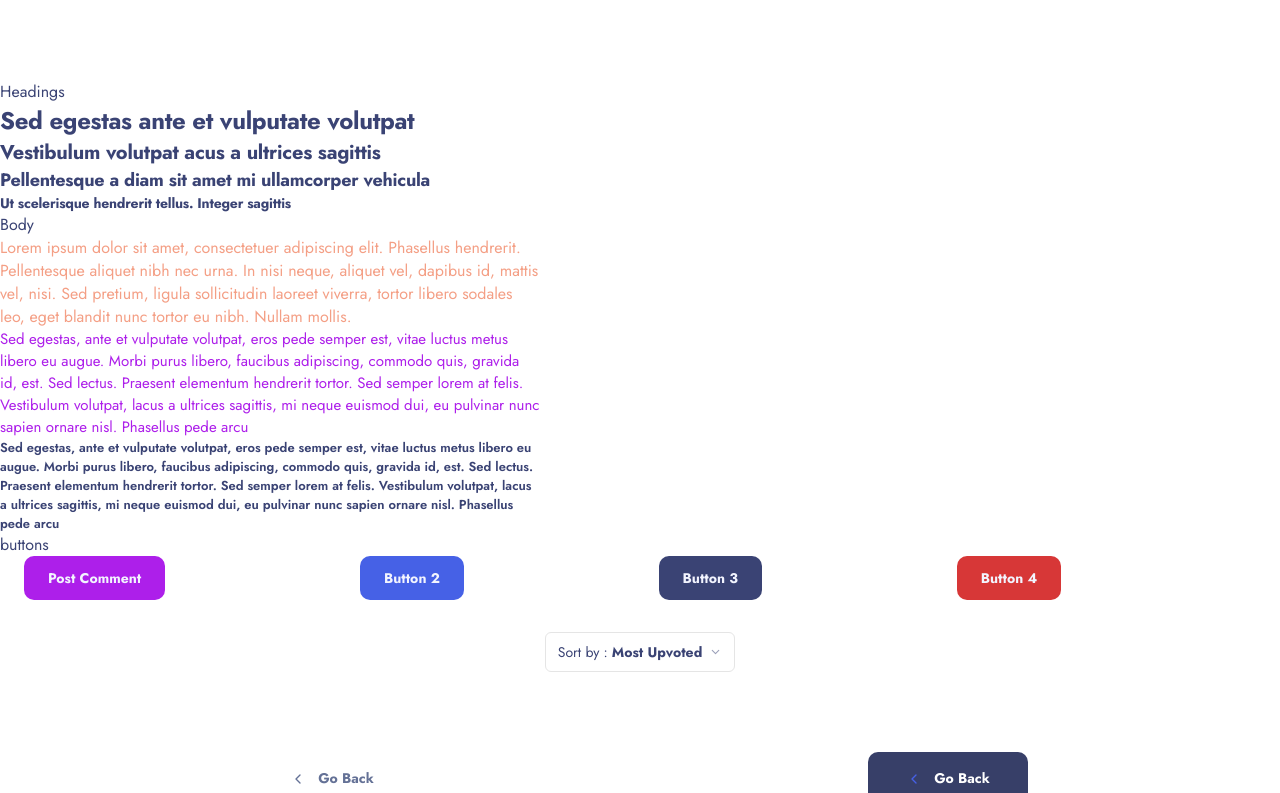
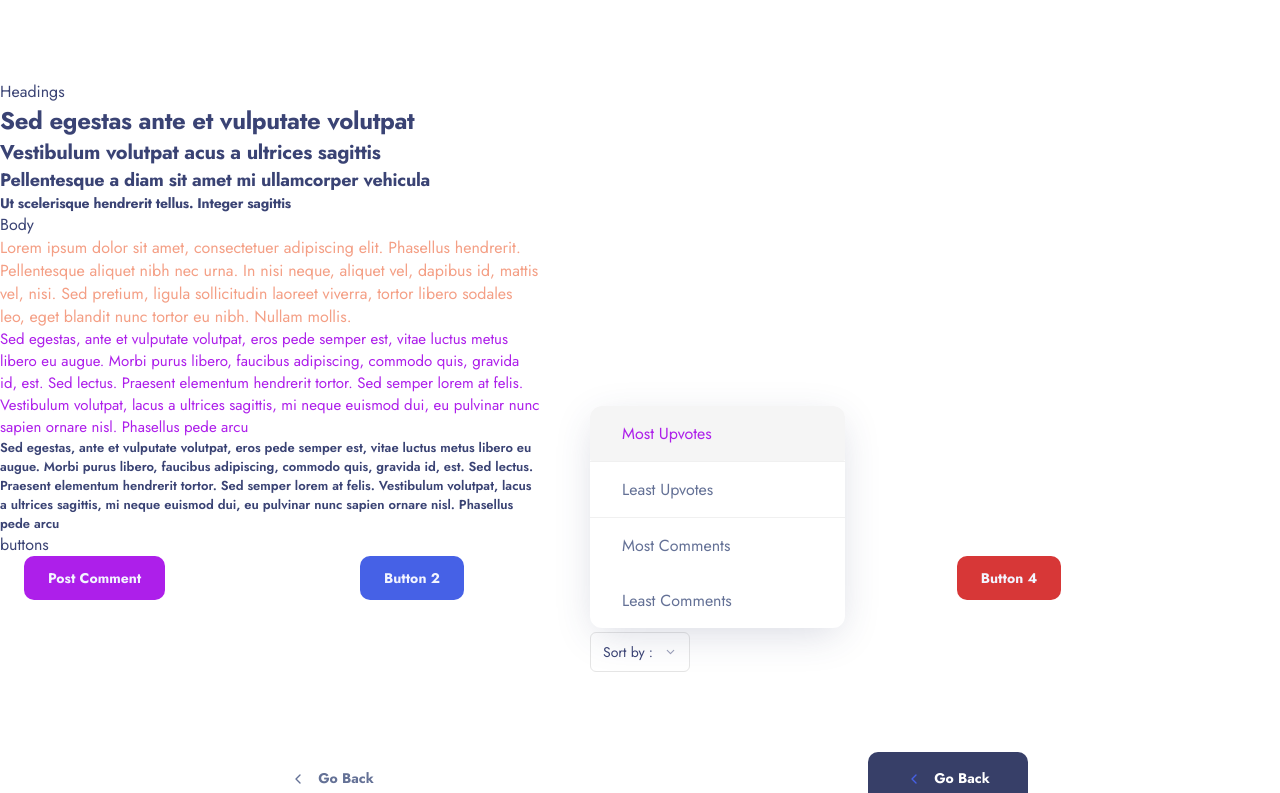
Before and after one commit to keremenen/product-feedback-app, a Next.js app: page / in a window 1280 px wide. Shown: the top 793 px of the page. Built offline with nearby package versions, Linux system fonts and the light colour scheme.

Commit message:
Setup select component from design system

```diff
--- a/src/app/page.tsx
+++ b/src/app/page.tsx
@@ -4,6 +4,7 @@ import {
 	Select,
 	SelectContent,
 	SelectItem,
+	SelectSeparator,
 	SelectTrigger,
 	SelectValue,
 } from '@/components/ui/select'
@@ -59,16 +60,18 @@ export default function Home() {
 				<br />
 			</div>
 			<div className="flex justify-center pb-20">
-				<Select>
+				<Select open>
 					<SelectTrigger>
 						<span className="font-normal">Sort by :</span>
-						<SelectValue placeholder="Most Upvoted" className="text-red-600" />
+						<SelectValue placeholder="" className="text-red-600" />
 					</SelectTrigger>
 					<SelectContent>
 						<SelectItem value="light">Most Upvotes</SelectItem>
+						<SelectSeparator />
 						<SelectItem value="dark">Least Upvotes</SelectItem>
+						<SelectSeparator />
 						<SelectItem value="system">Most Comments</SelectItem>
-						<SelectItem value="system">Least Comments</SelectItem>
+						<SelectItem value="valuer">Least Comments</SelectItem>
 					</SelectContent>
 				</Select>
 			</div>
--- a/src/components/ui/select.tsx
+++ b/src/components/ui/select.tsx
@@ -75,7 +75,7 @@ const SelectContent = React.forwardRef<
 		<SelectPrimitive.Content
 			ref={ref}
 			className={cn(
-				'relative z-50 max-h-96 min-w-[8rem] overflow-hidden rounded-md border border-neutral-200 bg-white text-neutral-950 shadow-md data-[state=open]:animate-in data-[state=closed]:animate-out data-[state=closed]:fade-out-0 data-[state=open]:fade-in-0 data-[state=closed]:zoom-out-95 data-[state=open]:zoom-in-95 data-[side=bottom]:slide-in-from-top-2 data-[side=left]:slide-in-from-right-2 data-[side=right]:slide-in-from-left-2 data-[side=top]:slide-in-from-bottom-2 dark:border-neutral-800 dark:bg-neutral-950 dark:text-neutral-50',
+				'mt-2 relative z-50 max-h-96 min-w-[200px] md:min-w-[255px] overflow-hidden rounded-xl bg-white text-neutral-950 shadow-[0_10px_40px_-7px_#373F6835] data-[state=open]:animate-in data-[state=closed]:animate-out data-[state=closed]:fade-out-0 data-[state=open]:fade-in-0 data-[state=closed]:zoom-out-95 data-[state=open]:zoom-in-95 data-[side=bottom]:slide-in-from-top-2 data-[side=left]:slide-in-from-right-2 data-[side=right]:slide-in-from-left-2 data-[side=top]:slide-in-from-bottom-2',
 				position === 'popper' &&
 					'data-[side=bottom]:translate-y-1 data-[side=left]:-translate-x-1 data-[side=right]:translate-x-1 data-[side=top]:-translate-y-1',
 				className
@@ -86,7 +86,7 @@ const SelectContent = React.forwardRef<
 			<SelectScrollUpButton />
 			<SelectPrimitive.Viewport
 				className={cn(
-					'p-1',
+					'p-0',
 					position === 'popper' &&
 						'h-[var(--radix-select-trigger-height)] w-full min-w-[var(--radix-select-trigger-width)]'
 				)}
@@ -118,14 +118,14 @@ const SelectItem = React.forwardRef<
 	<SelectPrimitive.Item
 		ref={ref}
 		className={cn(
-			'relative flex w-full cursor-default select-none items-center rounded-sm py-1.5 pl-8 pr-2 text-sm outline-none focus:bg-neutral-100 focus:text-neutral-900 data-[disabled]:pointer-events-none data-[disabled]:opacity-50 dark:focus:bg-neutral-800 dark:focus:text-neutral-50',
+			'relative flex w-fullcursor-default select-none text-secondary-dark-grey items-center rounded-sm py-3 pl-6 md:py-4 md:pl-8 pr-2 text-[13px] md:text-[16px] outline-none focus:bg-neutral-100 focus:text-primary-purple  data-[disabled]:pointer-events-none data-[disabled]:opacity-50 hover:text-primary-purple hover:cursor-pointer  transition-colors ease-in-out duration-200 hover:bg-inherit',
 			className
 		)}
 		{...props}
 	>
-		<span className="absolute left-2 flex h-3.5 w-3.5 items-center justify-center">
+		<span className="absolute right-2 flex h-3.5 w-3.5 items-center justify-center">
 			<SelectPrimitive.ItemIndicator>
-				<Check className="h-4 w-4" />
+				<Check className="h-4 w-4 text-primary-purple" />
 			</SelectPrimitive.ItemIndicator>
 		</span>
 
@@ -140,10 +140,7 @@ const SelectSeparator = React.forwardRef<
 >(({ className, ...props }, ref) => (
 	<SelectPrimitive.Separator
 		ref={ref}
-		className={cn(
-			'-mx-1 my-1 h-px bg-neutral-100 dark:bg-neutral-800',
-			className
-		)}
+		className={cn('h-[1px] bg-[#979797]/15 ', className)}
 		{...props}
 	/>
 ))
```
